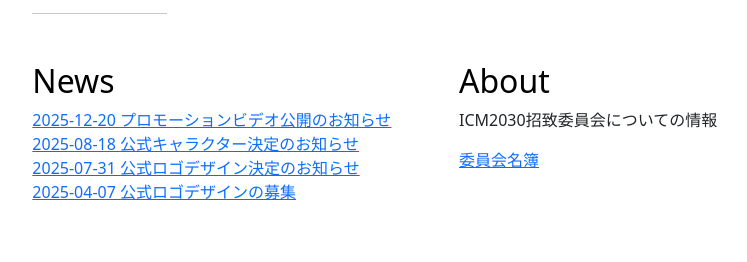
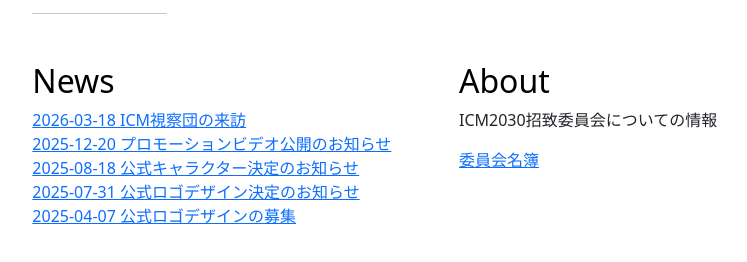
Before and after one commit to knxm/icm2030bid, a plain HTML site: page index.html in a window 1280 px wide. Shown: the part 776-1038 px from the top of the page, without its empty margins (205-952 px from the left). Drawn offline with Linux system fonts and the light colour scheme.

Commit message:
Added to the delegation news

```diff
--- a/index.html
+++ b/index.html
@@ -110,6 +110,7 @@
           <div class="col-md-6">
             <h2 class="text-body-emphasis">News</h2>
             <ul class="list-unstyled ps-0">
+              <li><a href="./news/2026-03-18-delegation.html">2026-03-18 ICM視察団の来訪</a></li>
               <li><a href="./news/2025-12-20-video.html">2025-12-20 プロモーションビデオ公開のお知らせ</a></li>
               <li><a href="./news/2025-08-18-char.html">2025-08-18 公式キャラクター決定のお知らせ</a></li>
               <li><a href="./news/2025-07-31-logo_announce.html">2025-07-31 公式ロゴデザイン決定のお知らせ</li>
```
